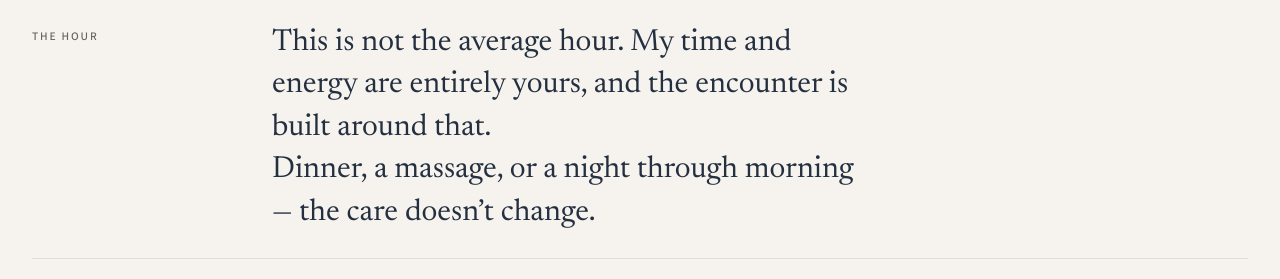
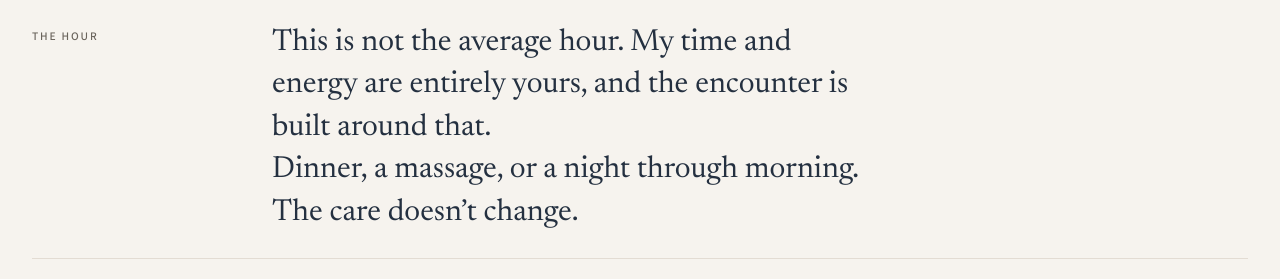
Before and after one commit to lucawpg/lion, a plain HTML site: page index.html in a window 1280 px wide. Shown: the part 497-776 px from the top of the page. Drawn offline with Linux system fonts and the light colour scheme.

Commit message:
Keep the care line from wrapping on a stray dash.

```diff
--- a/index.html
+++ b/index.html
@@ -37,7 +37,7 @@
 
     <section class="band hour" aria-labelledby="hour-title">
       <h2 id="hour-title">The hour</h2>
-      <p>This is not the average hour. My time and energy are entirely yours, and the encounter is built around that.<br>Dinner, a massage, or a night through morning — the care doesn’t change.</p>
+      <p>This is not the average hour. My time and energy are entirely yours, and the encounter is built around that.<br>Dinner, a massage, or a night through morning. The care doesn’t change.</p>
     </section>
 
     <section class="band about" aria-labelledby="about-title">
```
